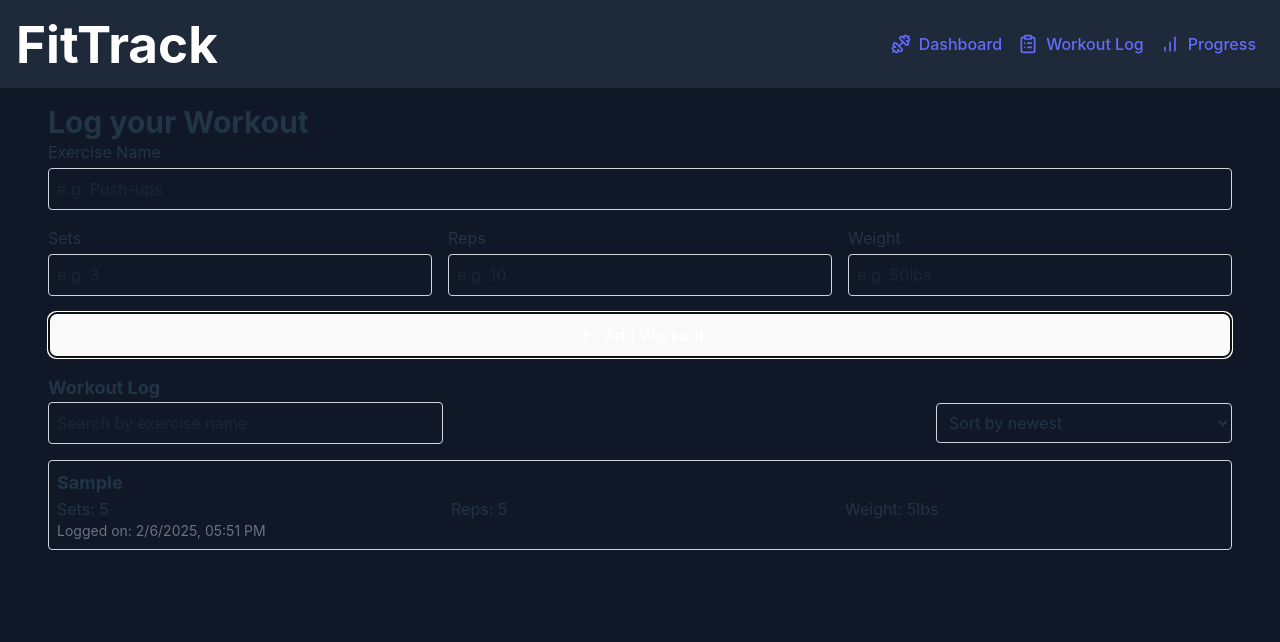
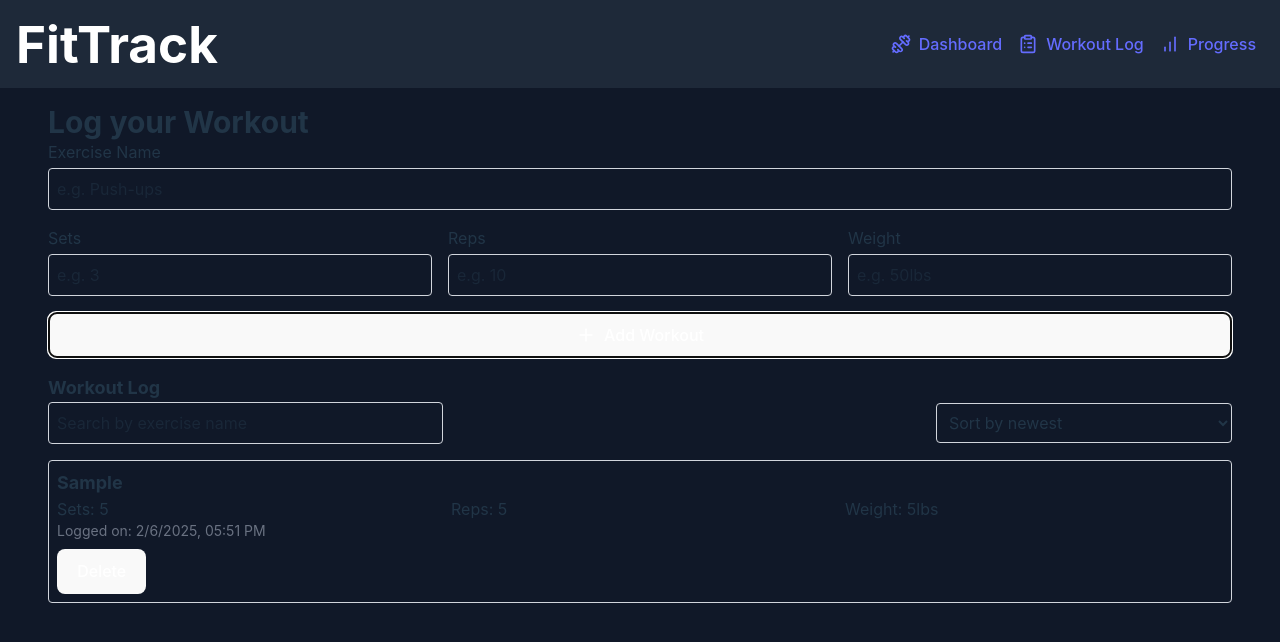
Before and after one commit to GillianoA/fitness-tracker, a React (Vite) app: page /log in a window 1280 px wide. Both pictures are taken after typing "Sample", "5", "5", "5" into the empty fields and a click on the button "Add Workout". Shown: the top 642 px of the page. Built offline with nearby package versions, Linux system fonts and the light colour scheme.

Commit message:
Added Delete feature

```diff
--- a/src/App.css
+++ b/src/App.css
@@ -3,6 +3,7 @@
   margin: 0 auto;
   padding: 2rem;
   text-align: center;
+  overflow: hidden;
 }
 
 .logo {
--- a/src/App.jsx
+++ b/src/App.jsx
@@ -6,9 +6,9 @@ import Progress from './pages/Progress';
 
 function App() {
   return (
-    <div className="min-h-screen bg-gray-900">
+    <div className="min-h-screen bg-gray-900 max-w-full">
       <NavBar />
-      <div className="p-4">
+      <div className="p-4 max-w-full">
         <Routes>
           <Route path="/" element={<Dashboard />} />
           <Route path="/log" element={<WorkoutLog />} />
--- a/src/components/NavBar.jsx
+++ b/src/components/NavBar.jsx
@@ -3,7 +3,7 @@ import { Dumbbell, ClipboardList, BarChart } from "lucide-react";
 
 const NavBar = () => {
     return (
-        <nav className="min-w-screen bg-gray-800 p-4 text-white flex flex-col sm:flex-row justify-between mx-auto items-center">
+        <nav className="min-w-screen bg-gray-800 p-4 text-white flex flex-col sm:flex-row justify-between mx-auto items-center max-w-full">
             <h1 className="font-bold text-lg mb-2 sm:mb-0">FitTrack</h1>
             <div className="flex space-x-4 justify-center space-x-8">
                 <Link to="/" className="text-gray-400 hover:text-white mx-2 flex items-center gap-2 text-inherit no-underline" >
--- a/src/pages/WorkoutLog.jsx
+++ b/src/pages/WorkoutLog.jsx
@@ -61,7 +61,7 @@ const WorkoutLog = () => {
             currentErrors.reps = "Please enter a valid number of reps";
         }
 
-        if(form.weight === "" || parseInt(form.weight) <= 0) {
+        if(form.weight === "" || parseInt(form.weight) < 0) {
             currentErrors.weight = "Please enter a valid weight";
         }
 
@@ -94,9 +94,15 @@ const WorkoutLog = () => {
         });
     };
 
+    //function to delete a workout
+    const handleDelete = (indexToDelete) => {
+        const updatedWorkouts = workouts.filter((_, index) => index !== indexToDelete);
+        setWorkouts(updatedWorkouts);
+    };
+
     return(
-        <div className="container mx-auto px-4 sm:px-6 lg:px-8">
-            <h2 className="text-xl md:text-2xl lg:text-3xl font-bold mb-">Log your Workout</h2>
+        <div className="container px-4 sm:px-6 lg:px-8 max-w-full">
+            <h2 className="text-xl md:text-2xl lg:text-3xl font-bold ">Log your Workout</h2>
 
             <form onSubmit={handleSubmit} className="space-y-4">
                 <div>
@@ -128,13 +134,10 @@ const WorkoutLog = () => {
                 <div className="mb-4 flex flex-col sm:flex-row sm:items-center sm:justify-between">
                     <input type="text" value={filter} onChange={(e) => setFilter(e.target.value)} placeholder="Search by exercise name" className="w-full sm:w-1/3 p-2 border rounded border-gray-300 sm:mb-0" />
                     <select value={sortOrder} onChange={(e) => setSortOrder(e.target.value)} className="w-full sm:w-1/4 p-2 border rounded border-gray-300">
-                        <option value="desc" className="border rounded bg-gray-900">Sort by newest</option>
-                        <option value="asc" className="border rounded bg-gray-900">Sort by oldest</option>
+                        <option value="desc" className="border rounded bg-gray-900 sm:w-1/4">Sort by newest</option>
+                        <option value="asc" className="border rounded bg-gray-900 sm:w-1/4">Sort by oldest</option>
                     </select>
                 </div>
-                {workouts.length === 0 ? (
-                    <p className="text-gray-500">No workouts logged yet</p>
-                ) : (
                     <ul className="space-y-2">
                         {filteredWorkouts.length === 0 ? (
                             <p className="text-gray-500">No workouts found</p>
@@ -154,11 +157,11 @@ const WorkoutLog = () => {
                                         </div>
                                     </div>
                                     <div className="text-sm text-gray-500">Logged on: {workout.timestamp}</div>
+                                    <button className="bg-red-500 hover:bg-red-600 text-white p-2 rounded mt-2" onClick={() => handleDelete(index)} >Delete</button>
                                 </li>
                             ))
                         )}
                     </ul>
-                )}
             </div>
         </div>
     );
```
